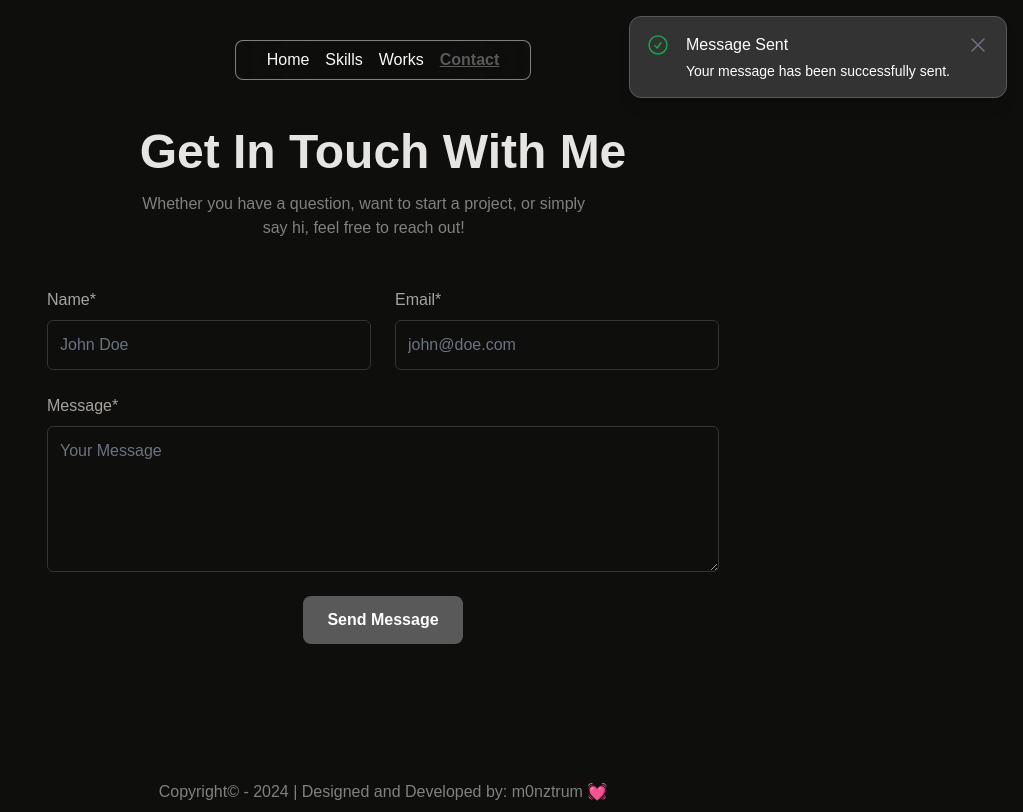
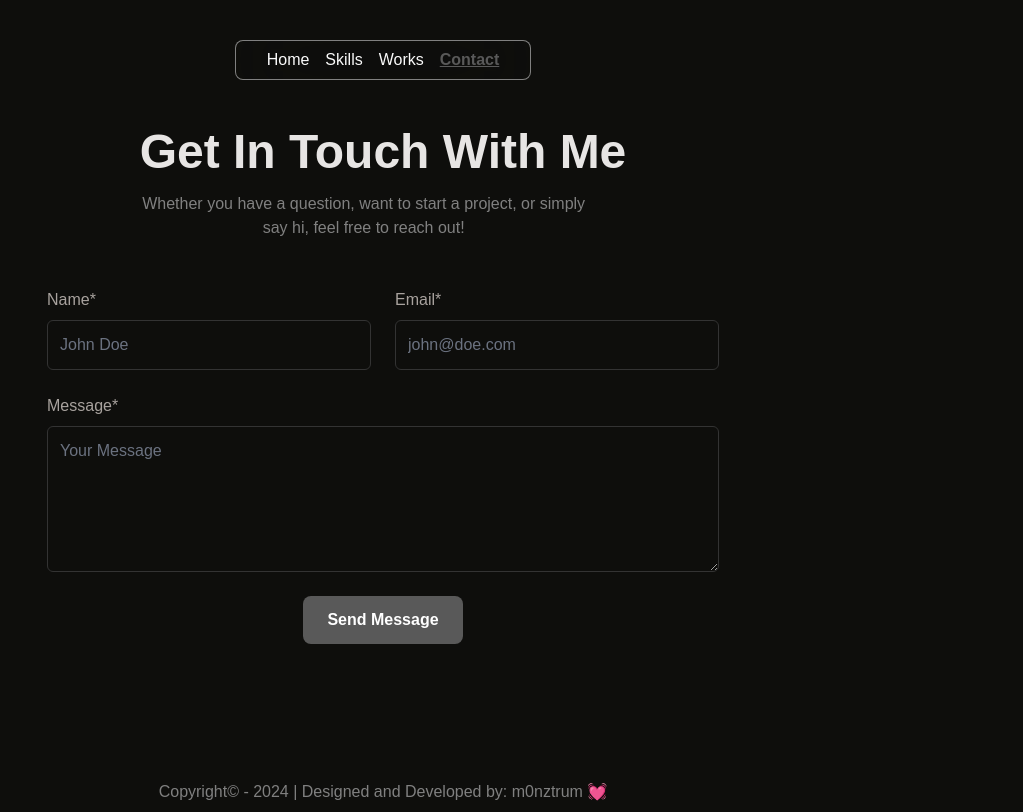
Before and after one commit to m0nztrum/portfolio, a React (Vite) app: page /contact in a window 1280 px wide. Shown: the whole page, without its empty margins (257-1280 px from the left). Built offline with nearby package versions, Linux system fonts and the light colour scheme; a web font is replaced by a local one.

Commit message:
added an alert card for emails

```diff
--- a/src/components/Contact.tsx
+++ b/src/components/Contact.tsx
@@ -3,10 +3,10 @@ import { useRef, useState } from 'react';
 import { useForm } from 'react-hook-form';
 import { zodResolver } from '@hookform/resolvers/zod';
 import emailjs from '@emailjs/browser';
-import { AlertCard } from './ui/Alert';
+import { AlertCard } from './ui/AlertCard';
 
 export const Contact = () => {
-    const [showAlert, setShowAlert] = useState(true);
+    const [showAlert, setShowAlert] = useState(false);
     const schemaValidation = z.object({
         name: z
             .string()
```
Also changed, not shown: src/components/ui/AlertCard.tsx (renamed from src/components/ui/Alert.tsx).
